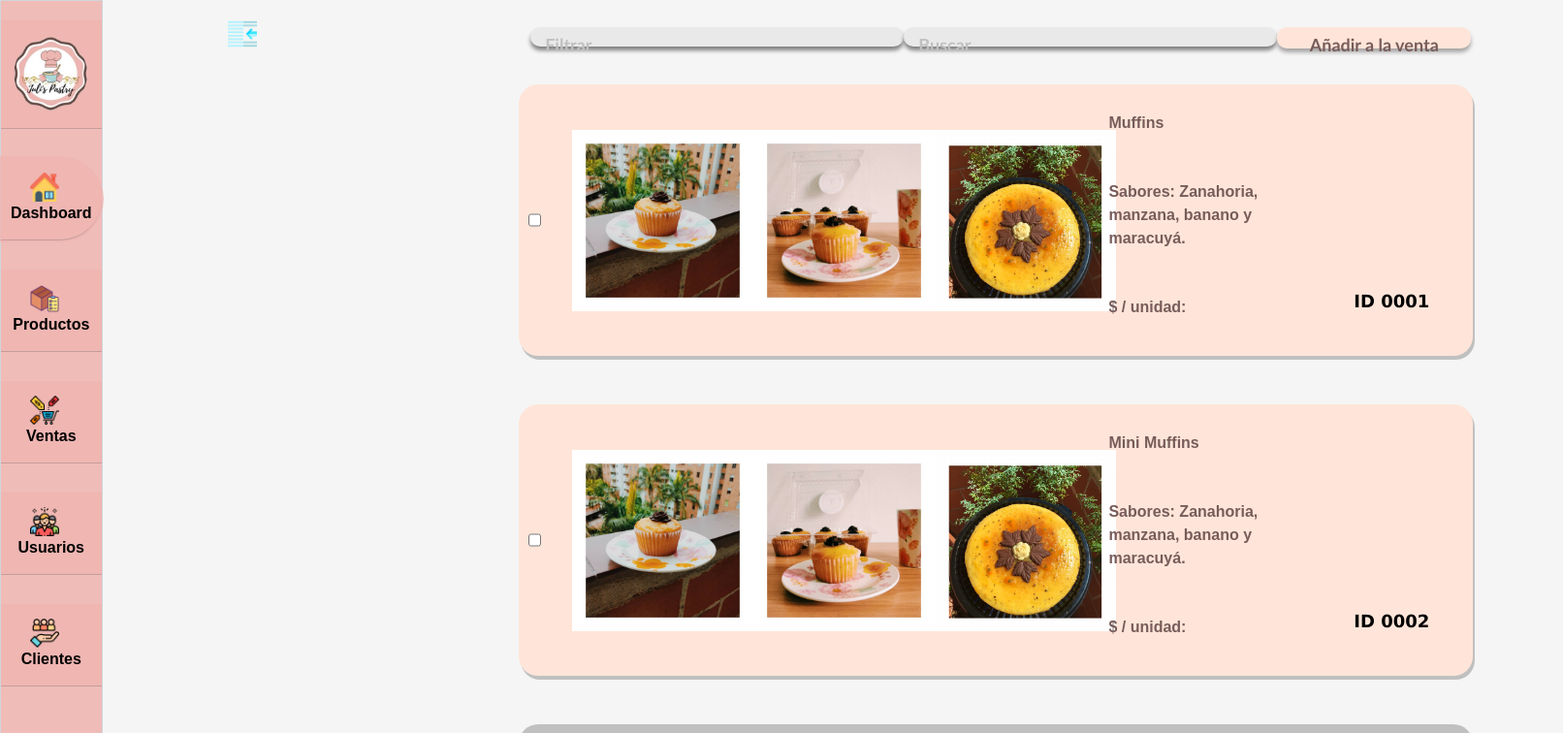
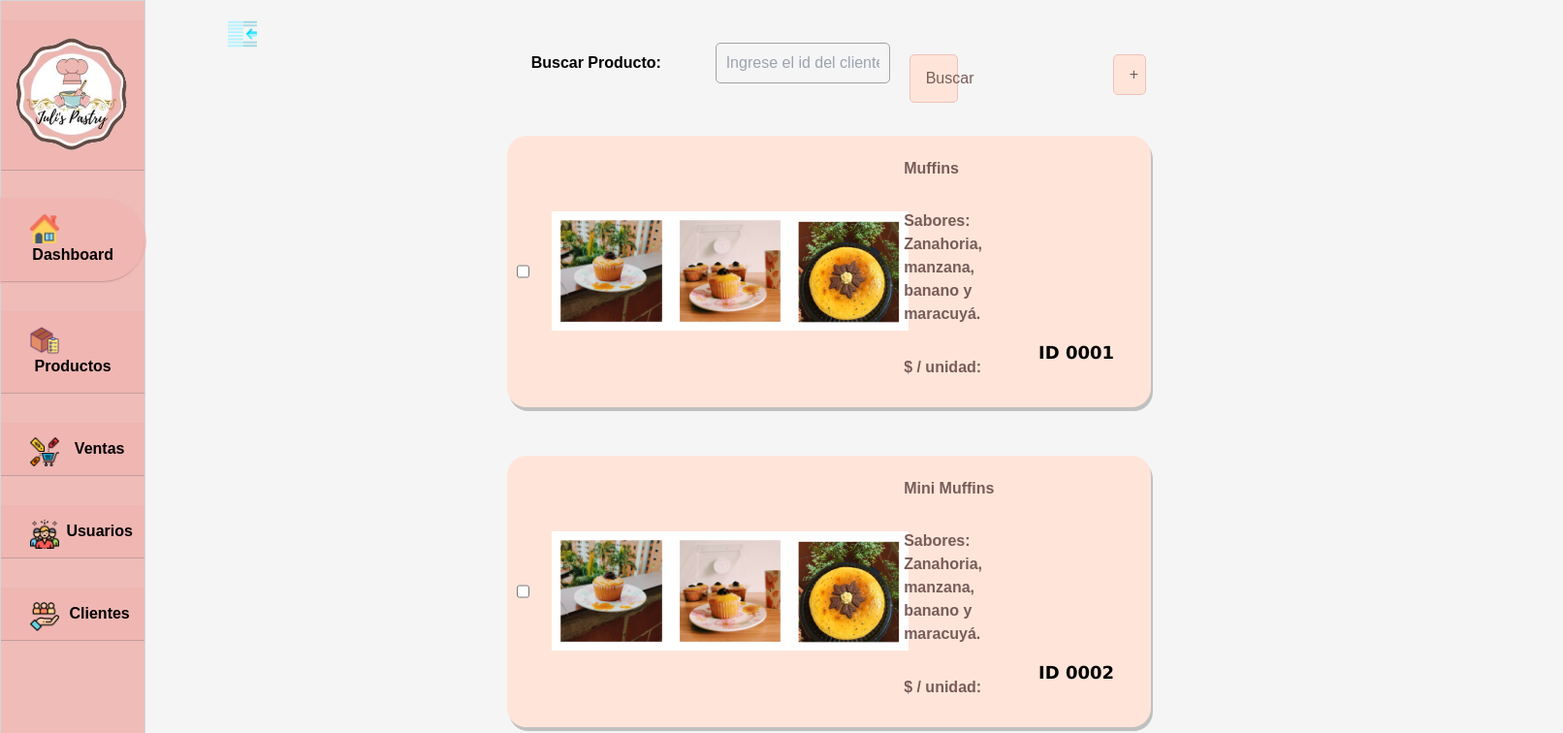
Before and after one commit to programmingEvolution/Proyecto, a React (Create React App) app in the folder front-cmr-pastry/: page /stock in a window 1280 px wide. Shown: the top 756 px of the page at 97% size, 1612 px wide, since content can reach past the window. Built offline with nearby package versions, Linux system fonts and the light colour scheme.

Commit message:
Agregar input de busqueda de productos

```diff
--- a/front-cmr-pastry/src/pages/stockProductos.jsx
+++ b/front-cmr-pastry/src/pages/stockProductos.jsx
@@ -8,11 +8,29 @@ const StockProductos = () => {
     <div className="contenedorStock">
       <section>
         <ul className="contenedorBotonesgrises">
-          <li className="buscadoresGrises">Filtrar</li>
-          <li className="buscadoresGrises">Buscar</li>
-          <Link to="registrarventa">
-            <li className="botonesGrises">Añadir a la venta</li>
-          </Link>
+          <form className="flex ">
+            <section>
+              <label className="labelForm" htmlFor="idProducto">
+                Buscar Producto:
+              </label>
+              <input
+                className="inputForm"
+                id="idProducto"
+                placeholder="Ingrese el id del cliente"
+                type="ID"
+              ></input>
+            </section>
+            <section className="flex flex-grow justify-between">
+              <button className="buttonForm" type="submit">
+                Buscar
+              </button>
+              <li>
+                <Link to="registrarventa">
+                  <button className="buttonForm">+</button>
+                </Link>
+              </li>
+            </section>
+          </form>
         </ul>
       </section>
 
```
